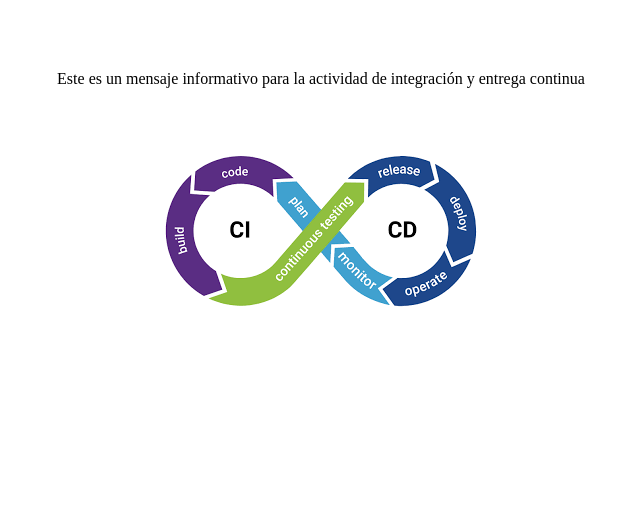
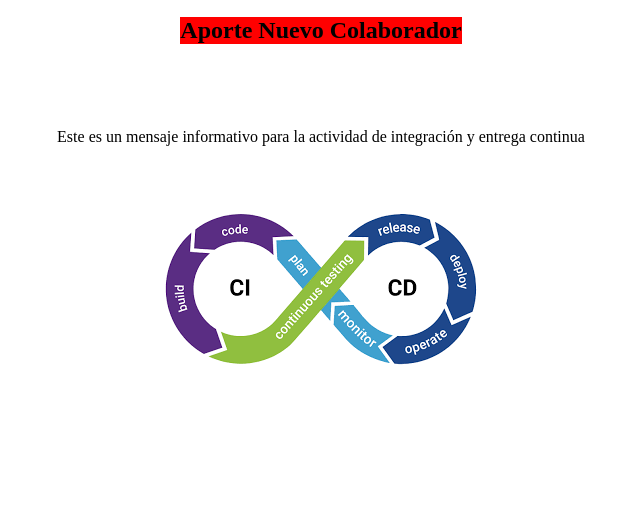
Before and after one commit to ingmariocuberos/docker-integracion-entrega, a plain HTML site: page src/index.html in a window 1280 px wide. Shown: the part 289-816 px from the top of the page, without its empty margins (327-967 px from the left). Drawn offline with Linux system fonts and the light colour scheme.

Commit message:
Aporte nuevo colaborador

```diff
--- a/src/index.html
+++ b/src/index.html
@@ -9,6 +9,7 @@
   <body>
     <div id="web-container">
       <h1>Integración y entrega continua</h1>
+      <h2 style="background-color: red">Aporte Nuevo Colaborador</h2>
       <p>
         Este es un mensaje informativo para la actividad de integración y
         entrega continua
```
